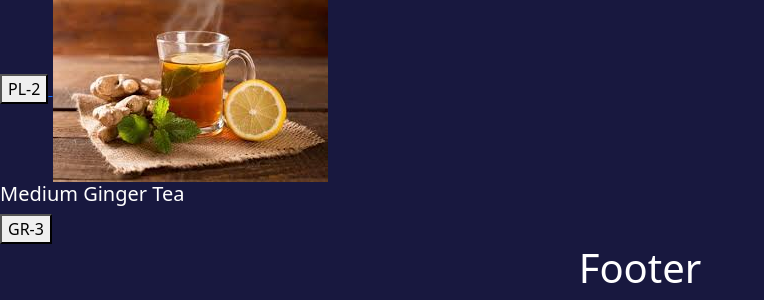
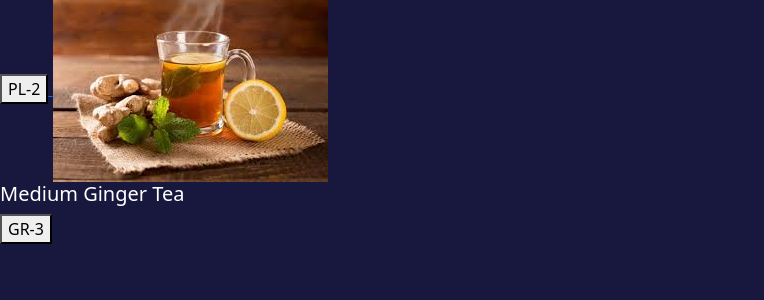
Before and after one commit to sarthakkathe009/Django, a Django app: page /project/ in a window 1280 px wide. Shown: the part 517-817 px from the top of the page, without its empty margins (0-764 px from the left). After the commit the page ends 761 px from the top, so only its background shows below. Run offline with Django 5.2, Linux system fonts and the light colour scheme; data comes from the database, SQL or seed files in the repository.

Commit message:
removed footer from layout

```diff
--- a/DjangoProject/templates/layout.html
+++ b/DjangoProject/templates/layout.html
@@ -16,6 +16,5 @@
 <body>
     <nav>This is Nav Bar</nav>
     {% block content %}{% endblock %}
-    <h1>Footer</h1>
 </body>
 </html>
```
